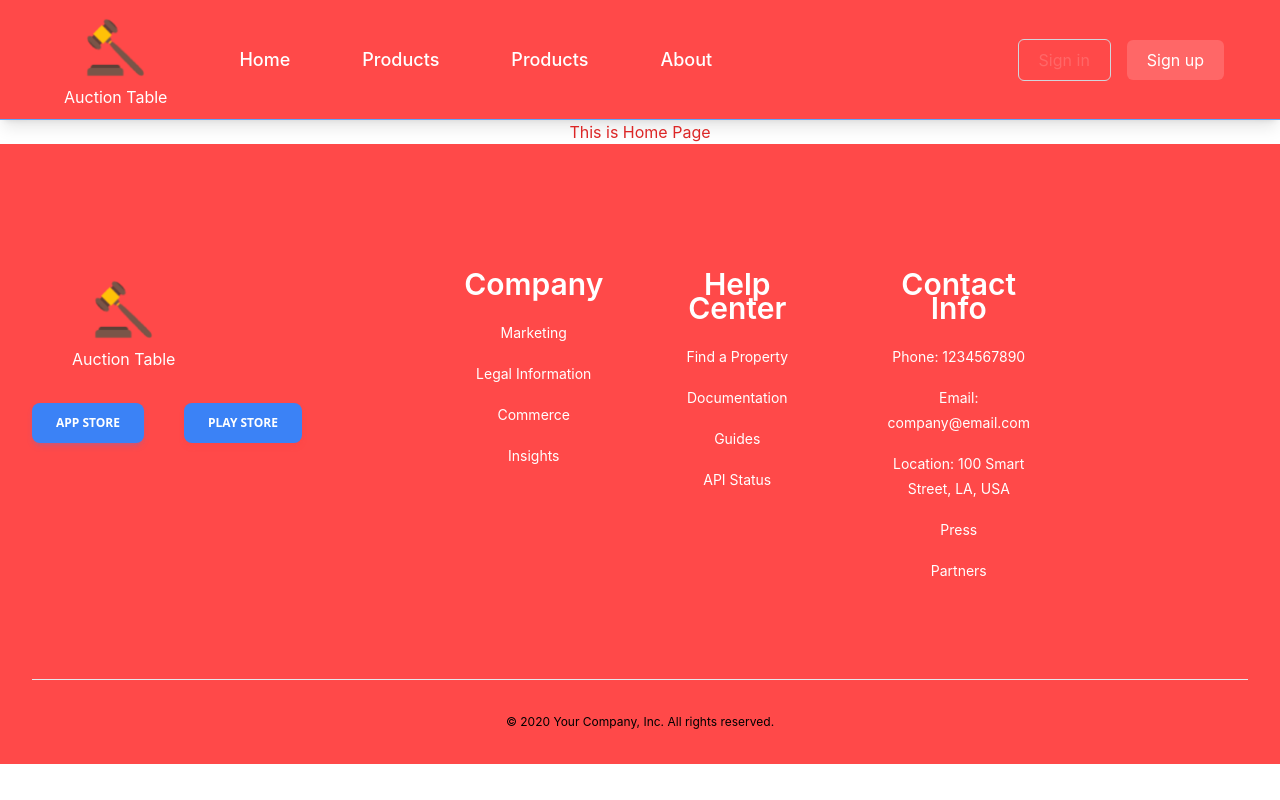
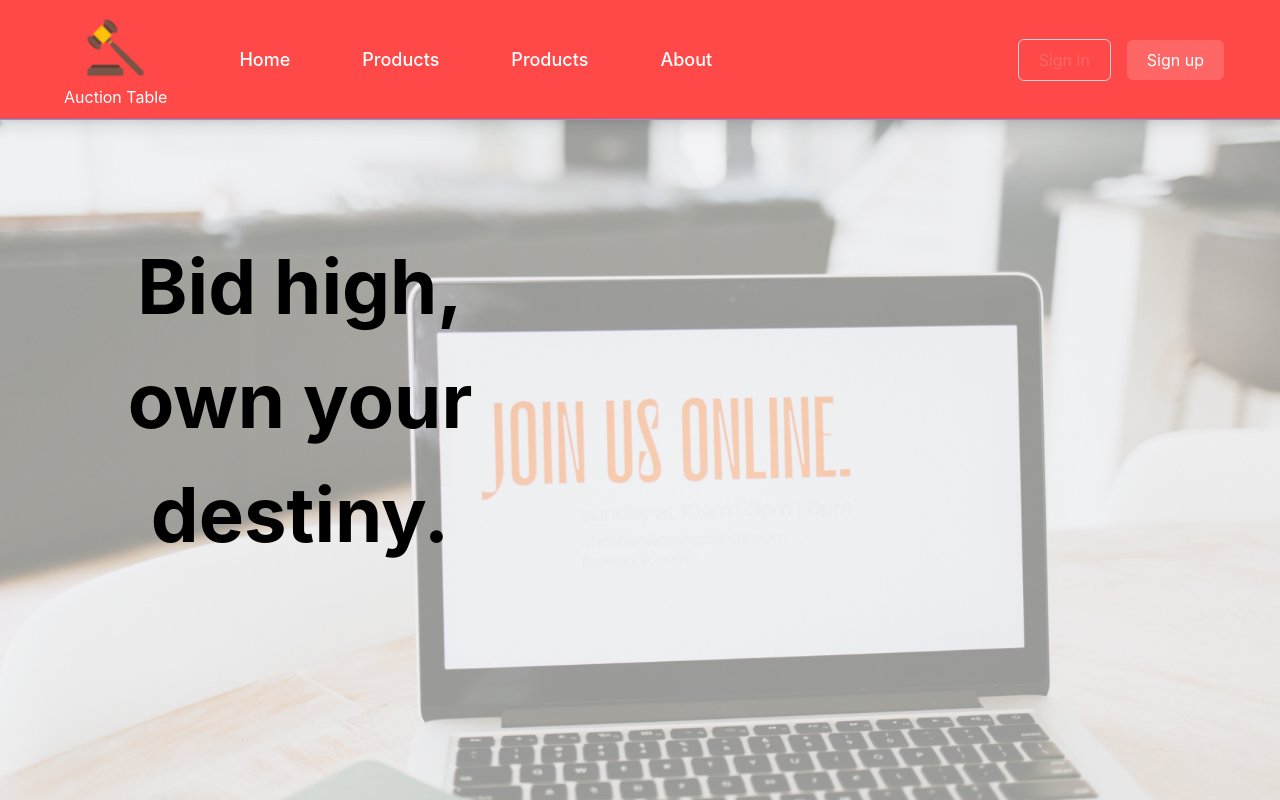
Before and after one commit to autioneaseteam3/AutionEase_052024_Nhom3, a React (Create React App) app in the folder Front-end/aution_project_frontend/: page / in a window 1280 px wide. Built offline with nearby package versions, Linux system fonts and the light colour scheme.

Commit message:
Done page Home

```diff
--- a/Front-end/aution_project_frontend/src/Layout/DefaultLayout/Index.js
+++ b/Front-end/aution_project_frontend/src/Layout/DefaultLayout/Index.js
@@ -1,13 +1,18 @@
-import { Outlet } from "react-router-dom";
+import { Outlet, useLocation } from "react-router-dom";
 import NavBar from "../../Components/SharedComponents/NavBar";
 import Footer from "../../Components/SharedComponents/Footer";
 
 function DefaultLayout() {
+    const location=useLocation();
+    const checkHome=location.pathname==="/" ? true : false;
     return (
-        <div>
+        <div className=" h-screen flex flex-col">
             <NavBar></NavBar>
                 <Outlet></Outlet>
-            <Footer></Footer>
+            {
+                !checkHome &&
+                <Footer></Footer>
+            }
         </div>
      );
 }
--- a/Front-end/aution_project_frontend/src/Pages/HomePages/Css/Index.css
+++ b/Front-end/aution_project_frontend/src/Pages/HomePages/Css/Index.css
@@ -0,0 +1,23 @@
+@media only screen and (max-width:1599px) and (min-width: 1024px) {
+    .content{
+        left: 300px;
+    }
+}
+@media only screen and (min-width:1600px) {
+    .content{
+        left: 350px;
+    }
+}
+@media only screen and (max-width:1024px) {
+    .content{
+        top: 450px;
+        left: 200px;
+        font-size: 50px;
+        max-width: 250px;
+    }
+}
+@media only screen and (max-width:768px) {
+    .content{
+        display: none;
+    }
+}
--- a/Front-end/aution_project_frontend/src/Pages/HomePages/Index.js
+++ b/Front-end/aution_project_frontend/src/Pages/HomePages/Index.js
@@ -1,7 +1,18 @@
+import HomeBanner from "../../Assets/Banner_home.png"
+import "./Css/Index.css"
 function HomePage() {
     return (
-        <div className=" text-red-600">This is Home Page</div>
-     );
+        <div className="w-full h-[1000px] max-h-screen" style={{
+            backgroundImage: `url(${HomeBanner})`,
+            backgroundSize: 'cover',
+            backgroundPosition: 'center',
+            maxHeight: '100vh'
+        }}>
+            <span className="content absolute top-1/2 transform -translate-x-1/2 -translate-y-1/2 text-black text-[76px] max-w-[378px] font-bold">
+                Bid high, own your destiny.
+            </span>
+        </div>
+    );
 }
 
 export default HomePage;
```
Also changed, not shown: Front-end/aution_project_frontend/src/Assets/Banner_home.png (added).
